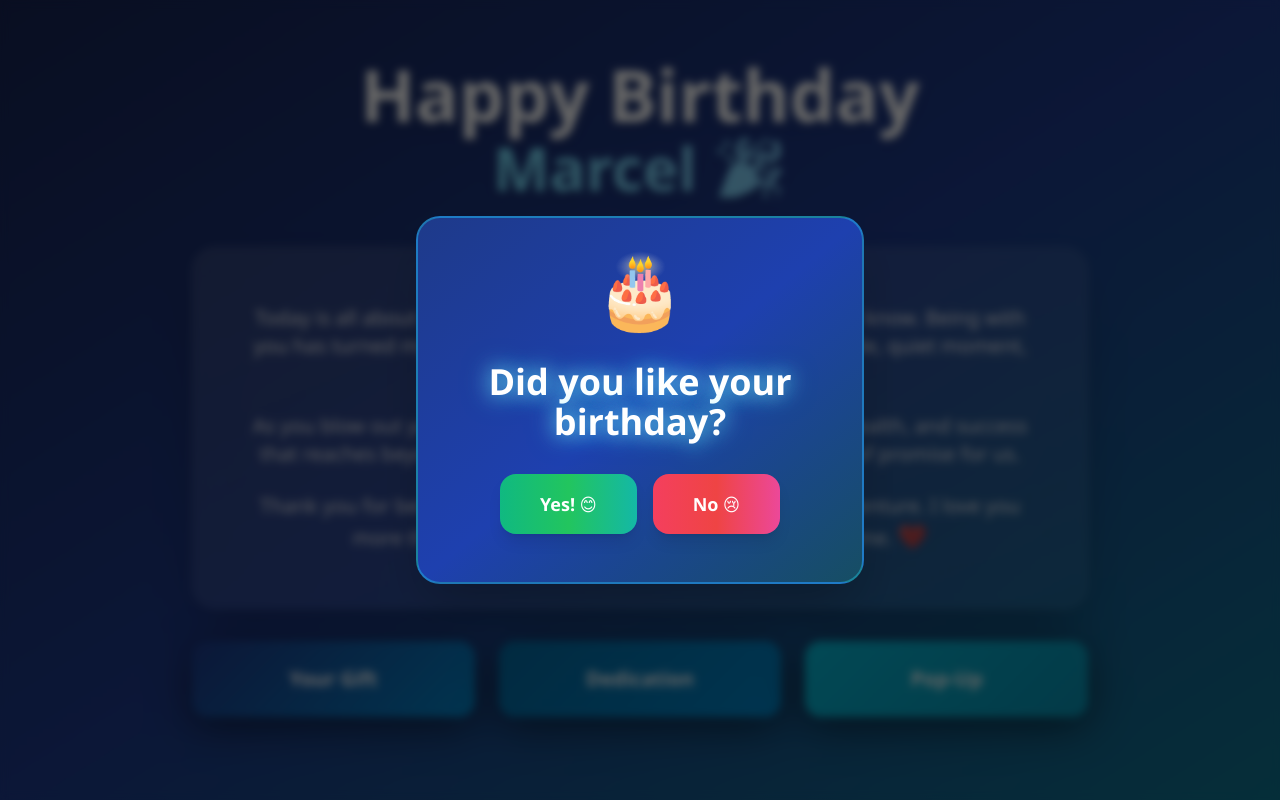
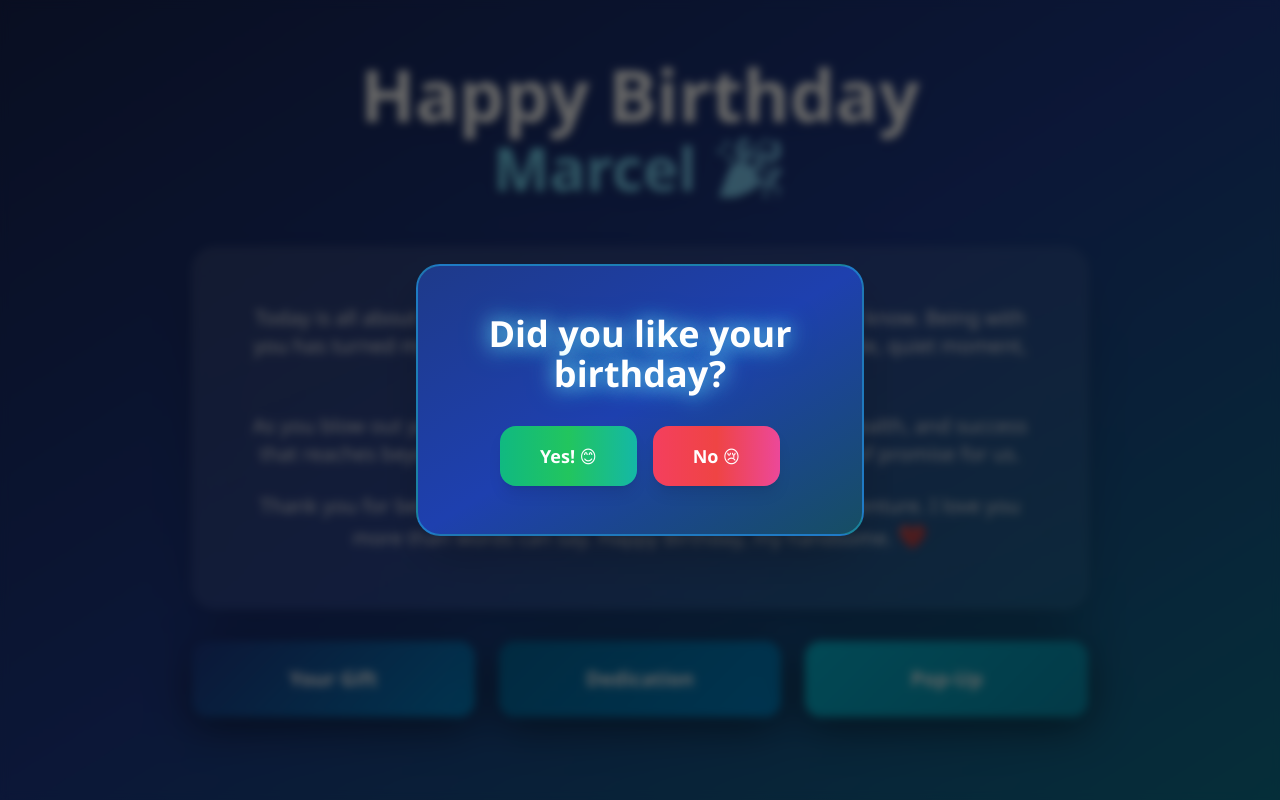
Before and after one commit to WangilaPrish/wish, a React (Vite) app: page / in a window 1280 px wide. Both pictures are taken after a click on the button "Pop-Up". Built offline with nearby package versions, Linux system fonts and the light colour scheme.

Commit message:
style: remove animated background effect and birthday emoji from question1 in BirthdayPopup

```diff
--- a/src/components/BirthdayPopup.tsx
+++ b/src/components/BirthdayPopup.tsx
@@ -42,7 +42,6 @@ export default function BirthdayPopup({ onClose }: BirthdayPopupProps): JSX.Elem
 
                 {step === 'question1' && (
                     <div className="text-center animate-slide-up relative z-10">
-                        <div className="text-7xl mb-6 animate-bounce-slow">🎂</div>
                         <h2 className="text-3xl md:text-4xl font-bold text-white mb-8 animate-glow">
                             Did you like your birthday?
                         </h2>
```
